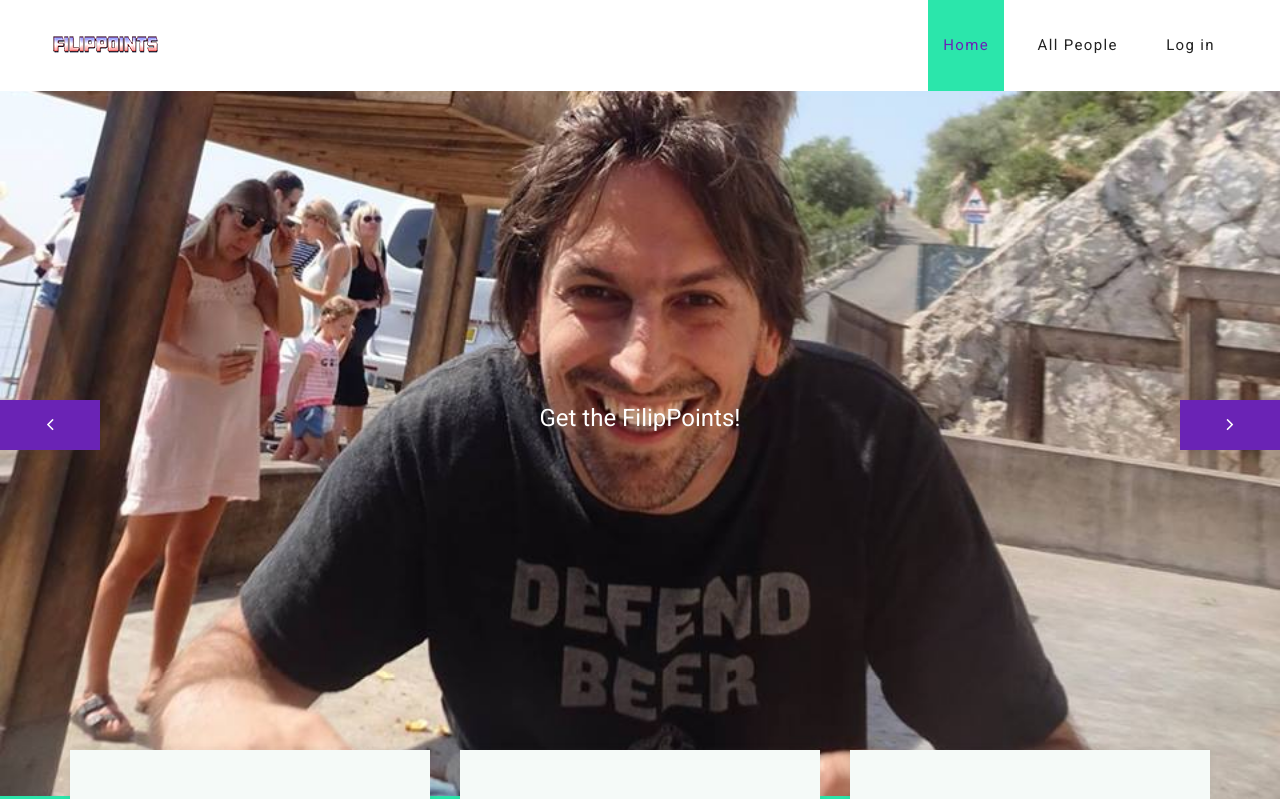
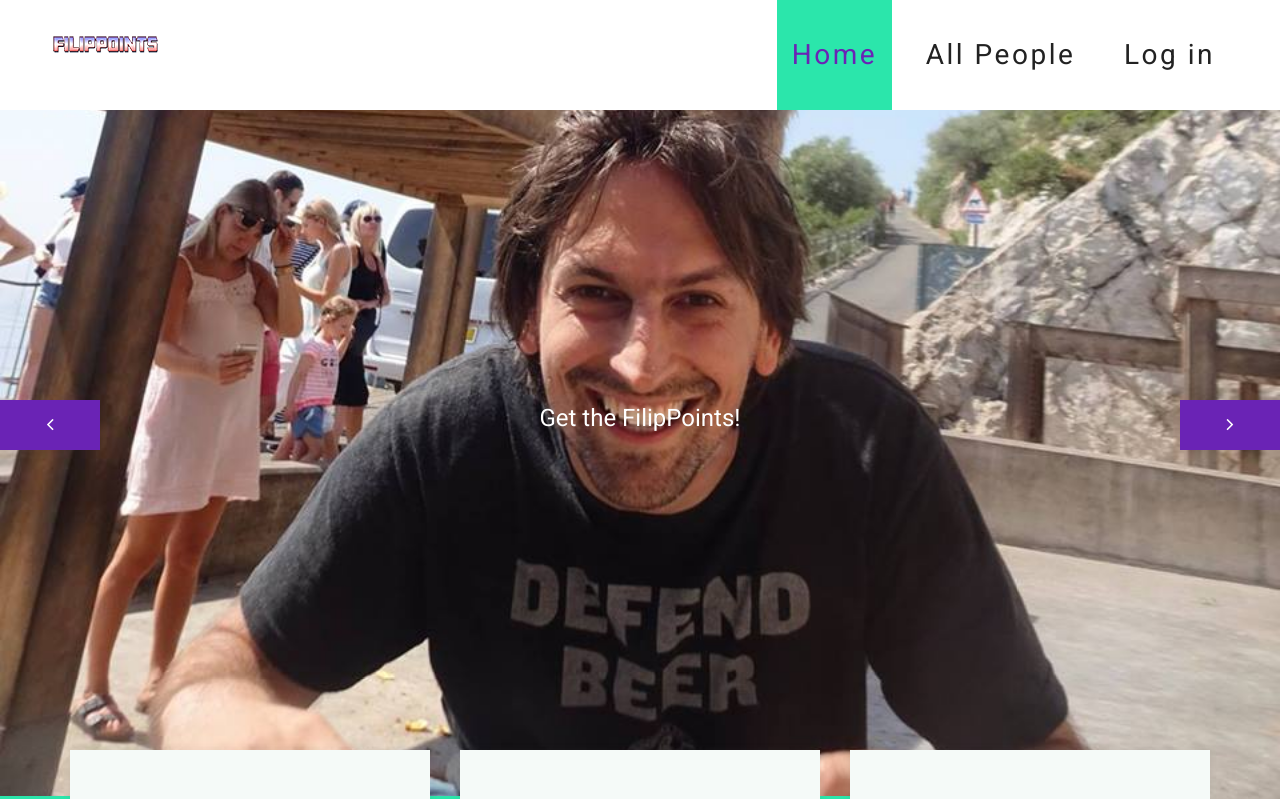
Before and after one commit to ggabunia/FilipPoints, a Django app: page / in a window 1280 px wide. Shown: the top 799 px of the page. Run offline with Django 3.2, Linux system fonts and the light colour scheme; data comes from the database, SQL or seed files in the repository; some libraries are stand-ins or nearby versions.

Commit message:
css changes

```diff
--- a/static/css/style.css
+++ b/static/css/style.css
@@ -293,7 +293,7 @@ ul {
 	color: #222;
 	position: relative;
 	font-family: "Roboto", sans-serif;
-	font-size: 15px;
+	font-size: 2em;
 	letter-spacing: 0.09em;
 	-webkit-transition: all 0.4s ease 0s;
 	-o-transition: all 0.4s ease 0s;
@@ -1565,6 +1565,7 @@ ul {
 		display: block;
 		padding: 10px;
 		margin-right: 0;
+		font-size: 3em;
 	}
 	.header-section .menu-list li a:after {
 		left: 0%;
```
